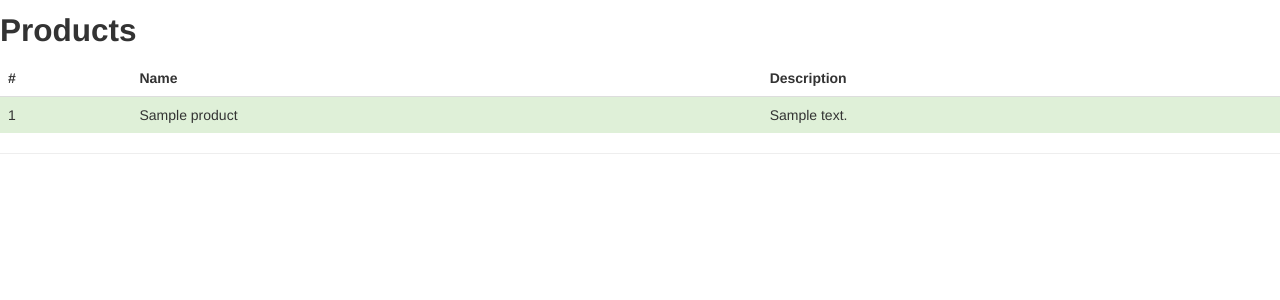
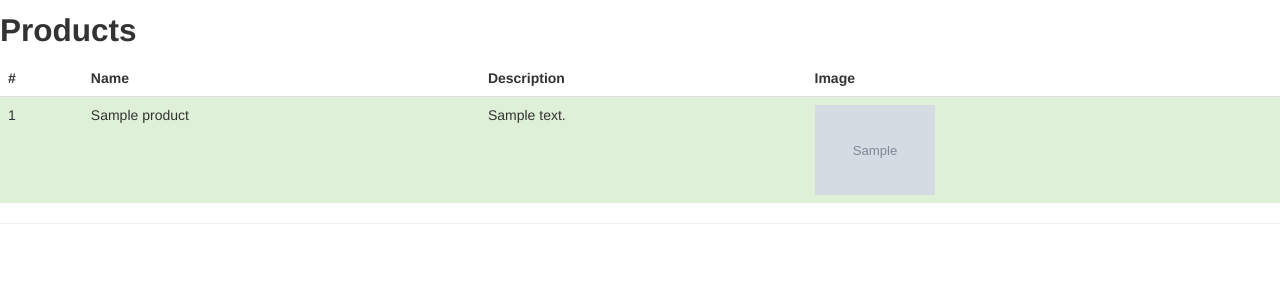
Before and after one commit to veranika-ihoshava/projects, a Django app: page /product/ in a window 1280 px wide. Shown: the top 300 px of the page. Run offline with Django 3.2, Linux system fonts and the light colour scheme; tables that the repository leaves empty hold one stand-in row (values such as "Sample post"); grey boxes marked "Sample" are stand-in pictures.

Commit message:
Добавление картинок в list display

```diff
--- a/mysite/shop/models.py
+++ b/mysite/shop/models.py
@@ -25,9 +25,9 @@ class Product(models.Model):
     image = models.ImageField(upload_to='images', blank=True)
     def show_image(self):
         if self.image:
-            return '<img src="%s"/ width="120" height="120" alt="Image not found">' % self.image.url
+            return '<img src="%s" width="120" height="120" alt="Product image">' % self.image.url
         else:
-            return '<img src="/media/images/default.jpg"/ width="120" height="120" alt="Image not found">'
+            return '<img src="/media/images/default.jpg" width="120" height="120" alt="Image not found">'
     show_image.allow_tags = True
 
     def __unicode__(self):
--- a/mysite/shop/templates/shop/product_list.html
+++ b/mysite/shop/templates/shop/product_list.html
@@ -9,6 +9,7 @@
             <th>#</th>
             <th>Name</th>
             <th>Description</th>
+            <th>Image</th>
         </tr>
     </thead>
     <tbody>
@@ -17,6 +18,12 @@
             <td>{{ product.id }}</td>
             <td>{{ product.name }}</td>
             <td>{{ product.description }}</td>
+            {% if product.image %}
+                <td><img src="/media/{{ product.image }}" width="120" height="120"></td>
+            {% else %}
+                <td><img src="/media/images/default.jpg" width="120" height="120" alt="Image not found"></td>
+            {% endif %}
+
         </tr>
 {% endfor %}
     </tbody>
```
Also changed, not shown: mysite/mysite/media/images/Chrysanthemum_1.jpg (added), mysite/mysite/media/images/Desert.jpg (added), 1 other file.
